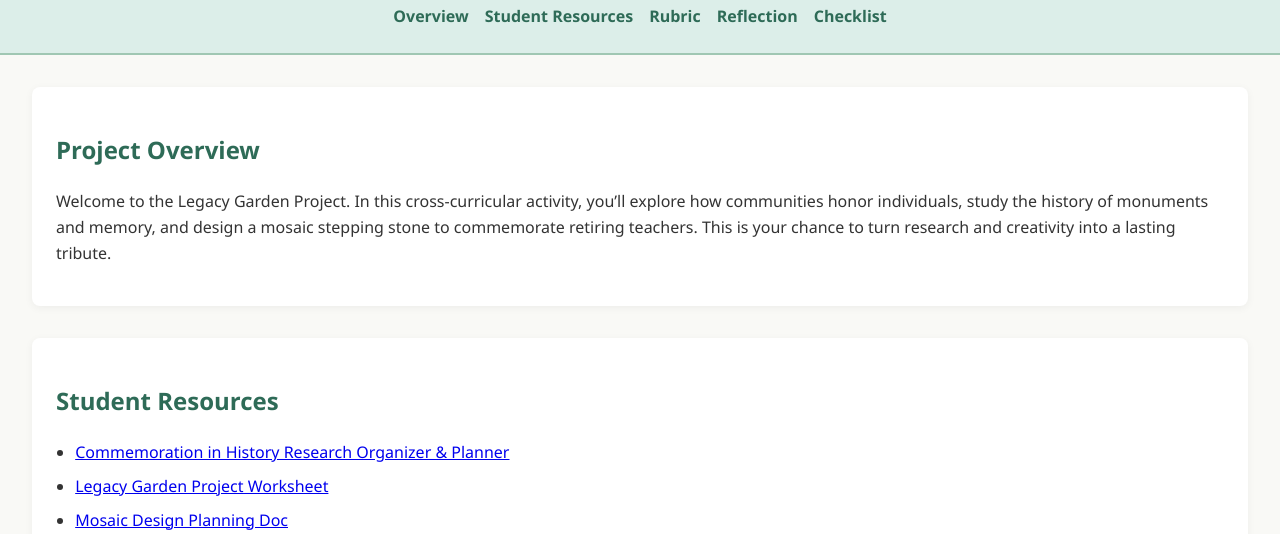
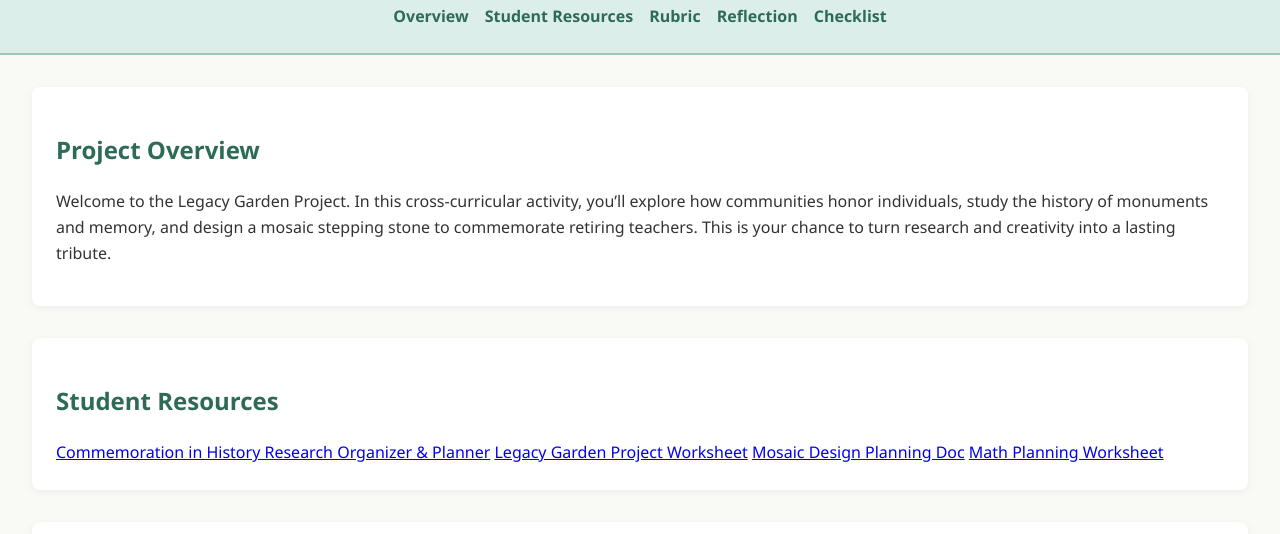
Before and after one commit to MRinyu/Legacy-Stone-Project, a plain HTML site: page index.html in a window 1280 px wide. Shown: the part 418-952 px from the top of the page. Drawn offline with Linux system fonts and the light colour scheme.

Commit message:
Update index.html

```diff
--- a/index.html
+++ b/index.html
@@ -29,11 +29,12 @@
 
     <section id="resources">
       <h2>Student Resources</h2>
-      <ul>
-        <li><a href="https://docs.google.com/document/d/1oI-V89YKPvPWmhxfhjwH0DXyzdituAabM_PJ0sy7fPY/copy">Commemoration in History Research Organizer & Planner</a></li>
-        <li><a href="https://docs.google.com/document/d/12_X9rQjVMtGYXU3vklYniPG8Y6bXLEe-ZWPLQZ5SZ6g/copy">Legacy Garden Project Worksheet</a></li>
-        <li><a href="https://docs.google.com/document/d/1_1T9X7noFM11RaKMXrE8ENRy0aa6jz-EDwm4Wa1FOvk/copy">Mosaic Design Planning Doc</a></li>
-        <li><a href="https://docs.google.com/document/d/1yEyr5aF74gXz51LzbfFFinaBiHYwm1Xeec2JCOD-chM/copy">Math Planning Worksheet</a></li>
+
+      <div class="button-links">
+        <a class="resource-btn" href="https://docs.google.com/document/d/1oI-V89YKPvPWmhxfhjwH0DXyzdituAabM_PJ0sy7fPY/copy" target="_blank">Commemoration in History Research Organizer & Planner</a>
+        <a class="resource-btn" href="https://docs.google.com/document/d/12_X9rQjVMtGYXU3vklYniPG8Y6bXLEe-ZWPLQZ5SZ6g/copy" target="_blank">Legacy Garden Project Worksheet</a>
+        <a class="resource-btn" href="https://docs.google.com/document/d/1_1T9X7noFM11RaKMXrE8ENRy0aa6jz-EDwm4Wa1FOvk/copy" target="_blank">Mosaic Design Planning Doc</a>
+        <a class="resource-btn" href="https://docs.google.com/document/d/1yEyr5aF74gXz51LzbfFFinaBiHYwm1Xeec2JCOD-chM/copy" target="_blank">Math Planning Worksheet</a>
 
       </ul>
     </section>
```
